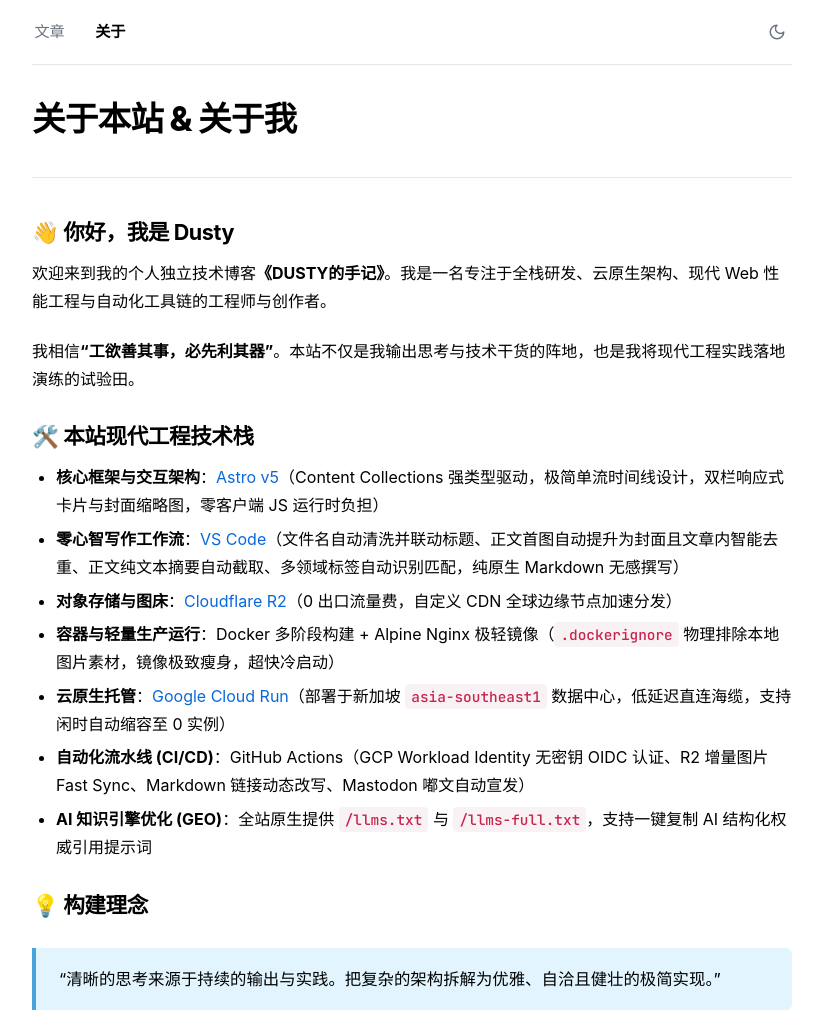
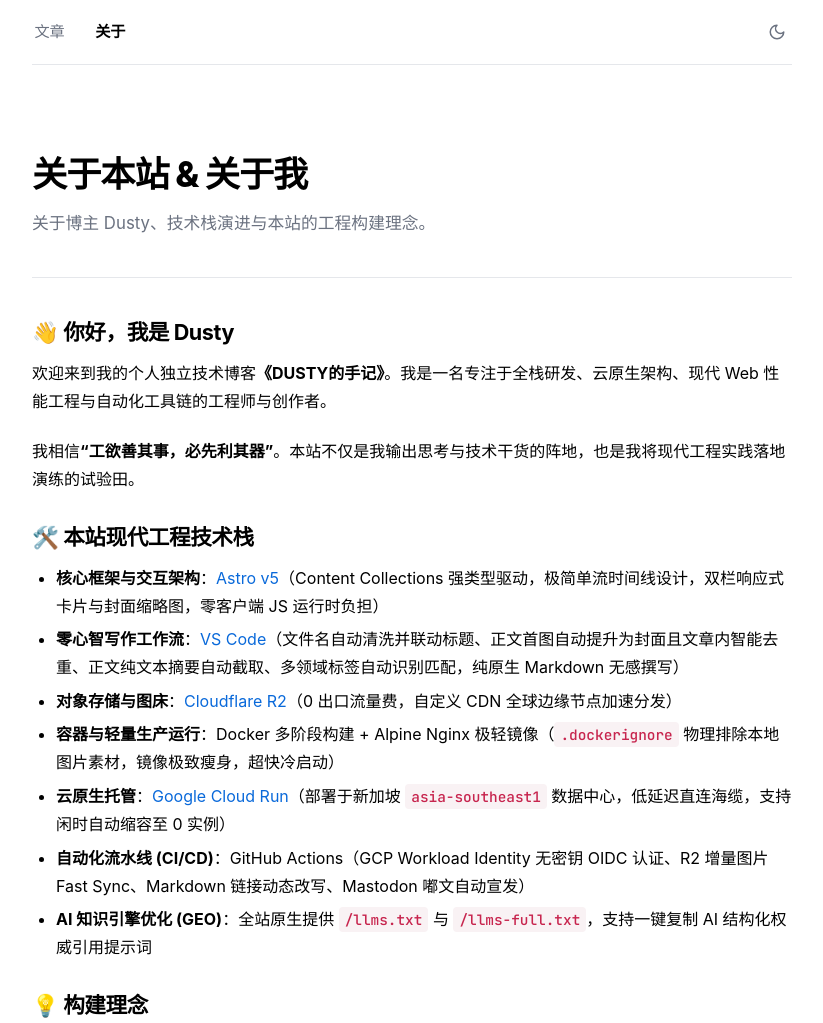
Before and after one commit to dustyat/blog, an Astro site: page /about in a window 1280 px wide. Shown: the top 1023 px of the page, without its empty margins (228-1051 px from the left). Built offline with nearby package versions, Linux system fonts and the light colour scheme; Astro itself is replaced by a stand-in of ours; no server answers.

Commit message:
style: 调整页面风格一致

```diff
--- a/src/pages/about.astro
+++ b/src/pages/about.astro
@@ -1,13 +1,30 @@
 ---
-import Layout from '../layouts/BlogPost.astro';
+import BaseHead from '../components/BaseHead.astro';
+import Footer from '../components/Footer.astro';
+import Header from '../components/Header.astro';
+import { SITE_TITLE } from '../consts';
 ---
 
-<Layout
-	title="关于本站 & 关于我"
+<!doctype html>
+<html lang="zh-CN">
+	<head>
+		<BaseHead
+			title={`关于本站 & 关于我 · ${SITE_TITLE}`}
 			description="关于博主 Dusty、技术栈演进与本站的工程构建理念"
-	pubDate={new Date('2026-09-01')}
-	updatedDate={new Date('2026-10-08')}
->
+		/>
+	</head>
+	<body>
+		<Header />
+		<main>
+			<!-- 与首页统一的高规格 Intro 头部区域 -->
+			<section class="intro-section">
+				<h1 class="intro-title">关于本站 & 关于我</h1>
+				<p class="intro-desc">
+					关于博主 Dusty、技术栈演进与本站的工程构建理念。
+				</p>
+			</section>
+
+			<article class="prose content-body">
 				<h2>👋 你好，我是 Dusty</h2>
 				<p>
 					欢迎来到我的个人独立技术博客<strong>《DUSTY的手记》</strong>。我是一名专注于全栈研发、云原生架构、现代 Web 性能工程与自动化工具链的工程师与创作者。
@@ -53,4 +70,34 @@ import Layout from '../layouts/BlogPost.astro';
 				<p>
 					如果你对本站文章有任何想法、探讨或建议，欢迎在 GitHub 提交 Issue，或通过 Mastodon / 社交网络与我互动！
 				</p>
-</Layout>
+			</article>
+		</main>
+		<Footer />
+	</body>
+</html>
+
+<style>
+	.intro-section {
+		padding: 1.5rem 0 2.5rem;
+		border-bottom: 1px solid var(--border-subtle);
+		margin-bottom: 2.5rem;
+	}
+
+	.intro-title {
+		font-size: 2.2rem;
+		font-weight: 800;
+		letter-spacing: -0.03em;
+		margin-bottom: 0.75rem;
+	}
+
+	.intro-desc {
+		font-size: 1.05rem;
+		color: var(--text-muted);
+		line-height: 1.6;
+		margin: 0;
+	}
+
+	.content-body {
+		margin-bottom: 2rem;
+	}
+</style>
```
Also changed, not shown: src/pages/index.astro (+1 -16 lines). Lines whose indentation alone changed are shown as unchanged.
